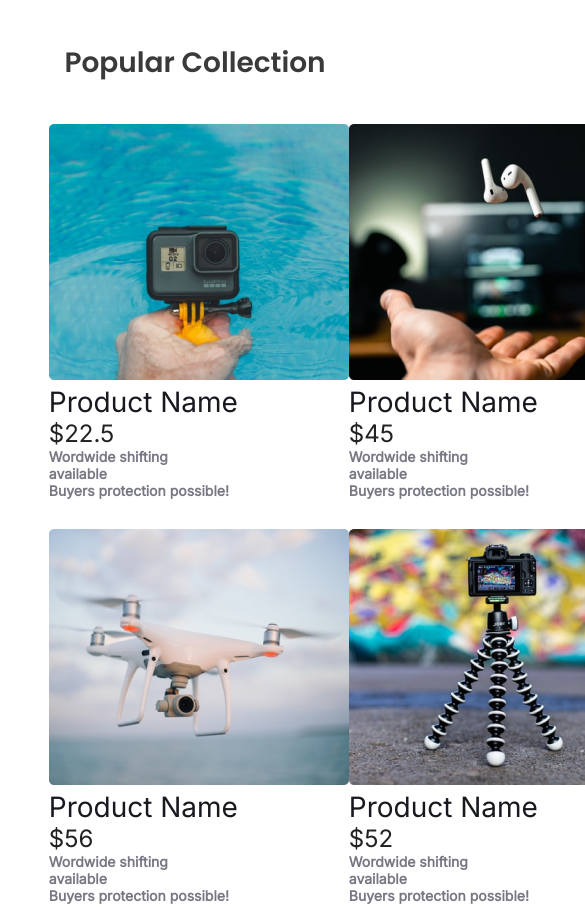
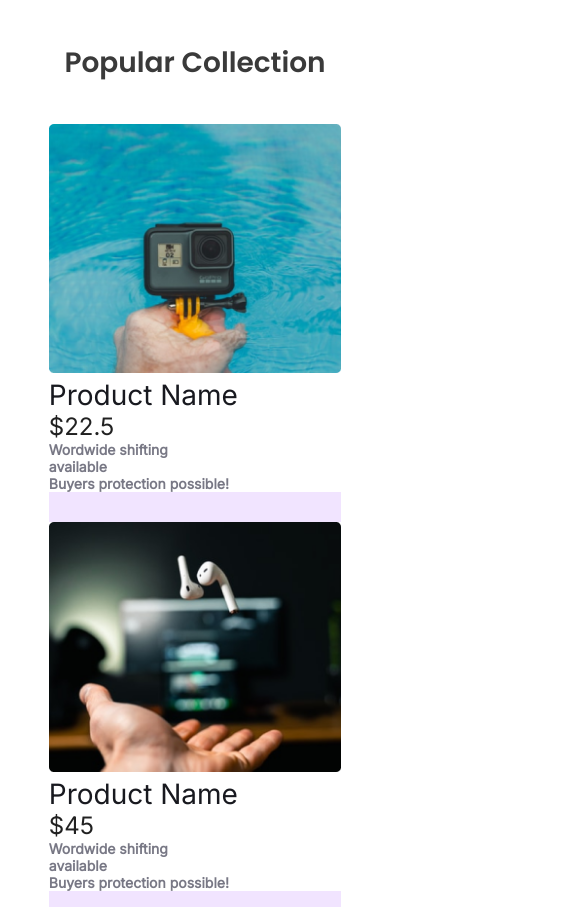
Before and after one commit to MasumSarkerTanoy/capture, a plain HTML site: page index.html in a window 390 px wide. Shown: the part 860-1767 px from the top of the page, 585 px wide, since content can reach past the window. Drawn offline with Linux system fonts and the light colour scheme.

Commit message:
product response

```diff
--- a/styles/index.css
+++ b/styles/index.css
@@ -129,10 +129,17 @@ i{
 }
 #container{
     width: 75%;
+    background-color: #F1E4FF;
     margin: auto;
     display: grid;
     grid-template-columns: repeat(3, 1fr);
-    row-gap: 3rem;
+    gap: 3rem;
+}
+#container>section{
+    background-color: #FFF;
+}
+#container img{
+    width: 100%;
 }
 #container h1{
     font-family: var(--scd-font);
@@ -224,4 +231,8 @@ i{
         grid-template-columns: repeat(4,1fr);
         gap: 3rem;
     }
+    /* ---------------------------Product section */
+    #container{
+        grid-template-columns: 1fr;
+    }
 }
```
